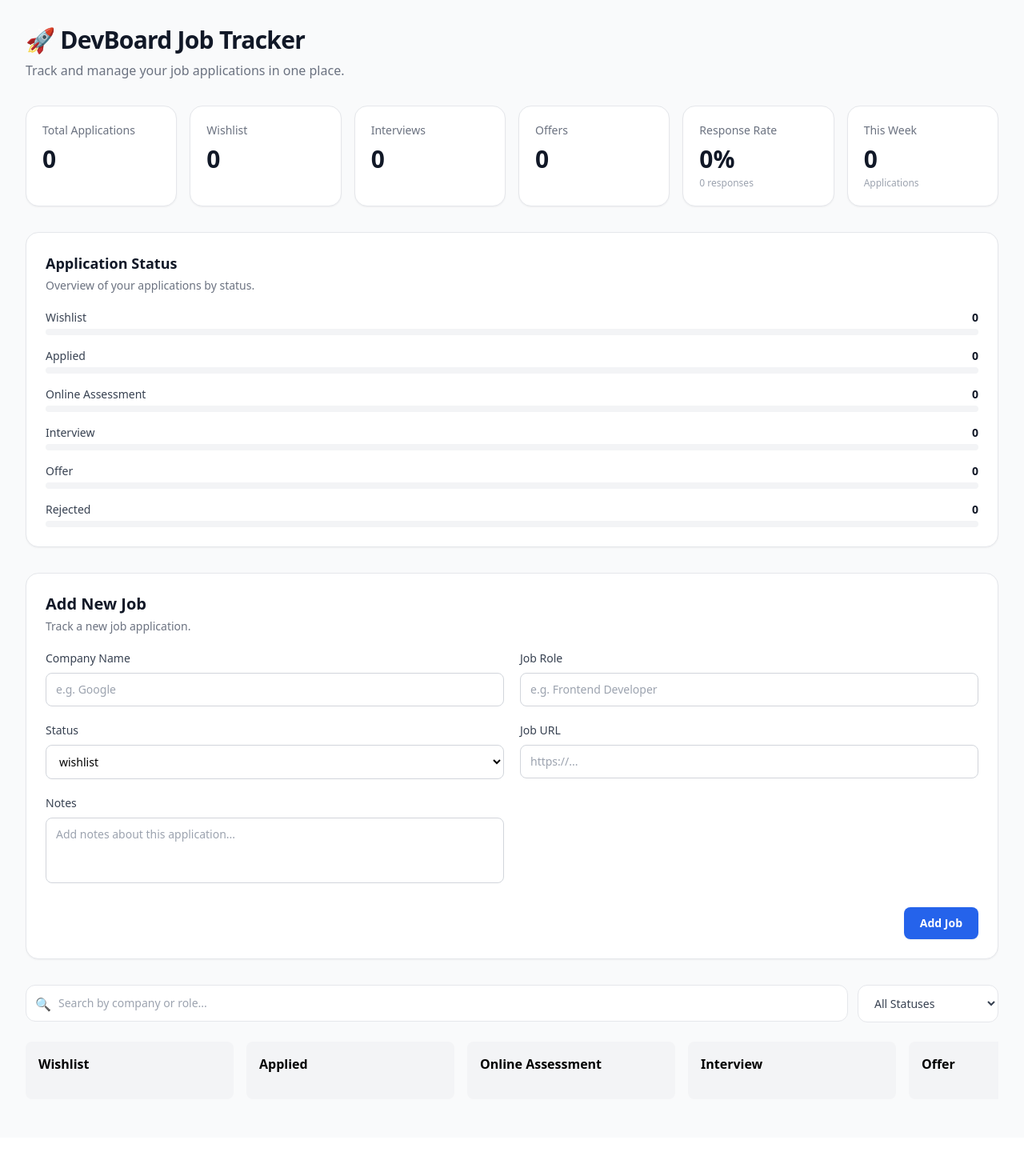
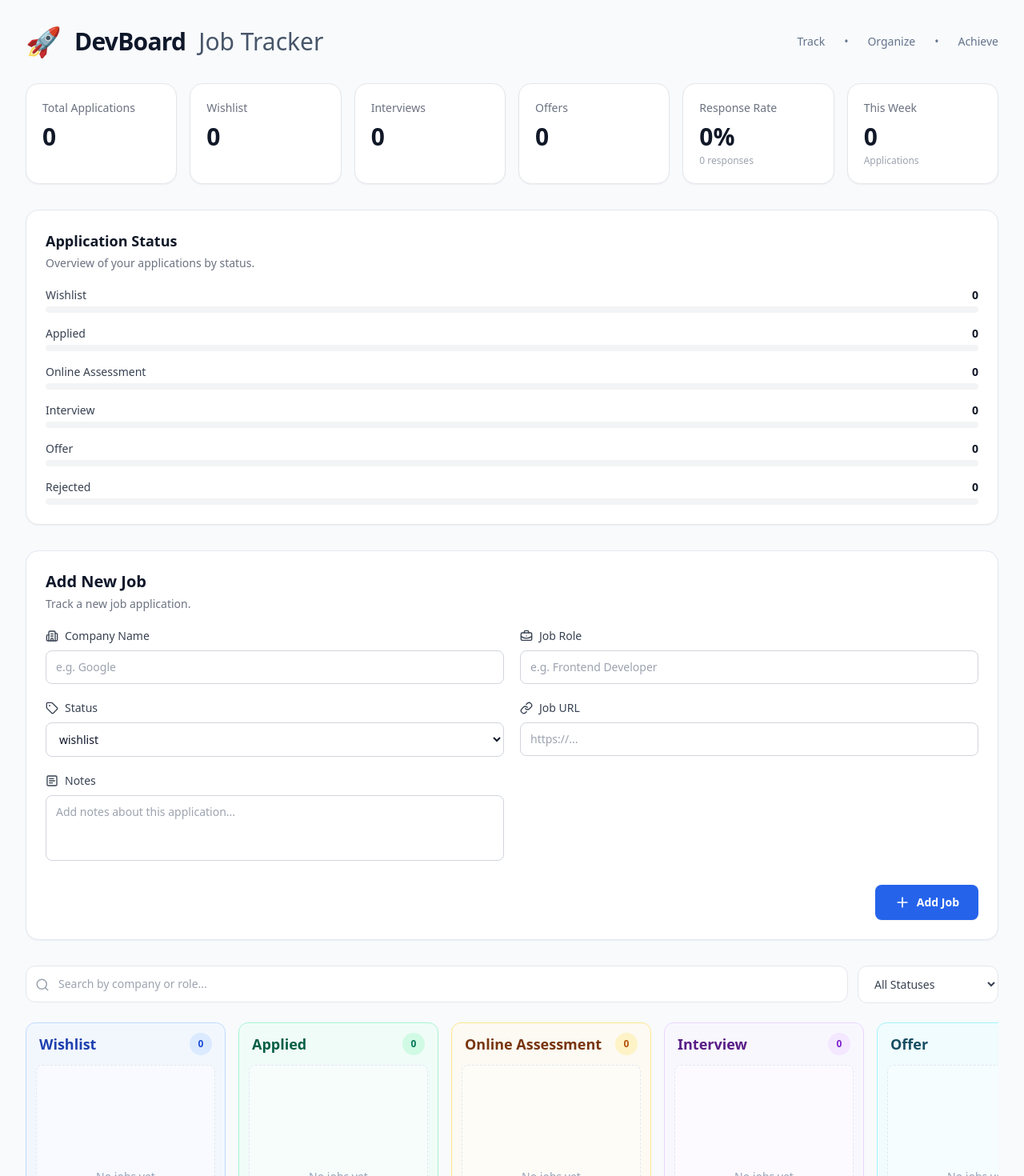
Before and after one commit to Shifa200/devboard, a React (Vite) app: page / in a window 1280 px wide. Shown: the top 1470 px of the page at 80% size. Before the commit the page ends 1422 px from the top, so only its background shows below. Built offline with nearby package versions, Linux system fonts and the light colour scheme.

Commit message:
Improve job card UI and interactions

```diff
--- a/package.json
+++ b/package.json
@@ -11,6 +11,7 @@
   },
   "dependencies": {
     "@dnd-kit/core": "^6.3.1",
+    "lucide-react": "^1.48.0",
     "react": "^19.2.5",
     "react-dom": "^19.2.5"
   },
--- a/src/App.jsx
+++ b/src/App.jsx
@@ -1,6 +1,7 @@
 import { useState, useEffect } from "react";
 import { DndContext } from "@dnd-kit/core";
 import Column from "./components/Column";
+import { Building2, BriefcaseBusiness, Tag, Plus, Search, Link, SquareText } from "lucide-react";
 
 // Board columns used to organize job applications by status
 const columns = [
@@ -247,7 +248,7 @@ function App() {
   }).length;
 
   return (
-    <div className="min-h-screen bg-gray-50 px-4 py-8 md:px-8">
+    <div className="min-h-screen bg-slate-50 px-6 py-8 md:px-8 text-slate-900">
       {toast && (
         <div className="fixed bottom-6 right-6 z-50 rounded-xl border border-gray-200 bg-white px-5 py-3 text-sm font-medium text-gray-800 shadow-lg">
           {toast}
@@ -256,14 +257,26 @@ function App() {
 
       <div className="mx-auto max-w-7xl">
         {/* Header */}
-        <div className="mb-8">
-          <h1 className="text-3xl font-bold tracking-tight text-gray-900">
-            🚀 DevBoard Job Tracker
-          </h1>
+        <div className="mb-8 flex items-center justify-between">
+          <div className="flex items-center gap-4">
+            <div className="text-4xl">🚀</div>
 
-          <p className="mt-2 text-gray-500">
-            Track and manage your job applications in one place.
-          </p>
+            <h1 className="text-3xl font-bold tracking-tight text-slate-900">
+              DevBoard
+            </h1>
+
+            <span className="text-3xl font-medium text-slate-600">
+              Job Tracker
+            </span>
+          </div>
+
+          <div className="hidden items-center gap-6 text-sm font-medium text-slate-500 md:flex">
+            <span>Track</span>
+            <span>•</span>
+            <span>Organize</span>
+            <span>•</span>
+            <span>Achieve</span>
+          </div>
         </div>
 
         <div className="mb-8 grid grid-cols-2 gap-4 md:grid-cols-6">
@@ -368,9 +381,9 @@ function App() {
         </div>
 
         {/* Add / Edit Job Form */}
-        <div className="mb-8 rounded-2xl border border-gray-200 bg-white p-6 shadow-sm">
+        <div className="mb-8 rounded-2xl border border-slate-200 bg-white p-6 shadow-sm">
           <div className="mb-5">
-            <h2 className="text-xl font-bold text-gray-900">
+            <h2 className="text-xl font-bold text-slate-900">
               {editingJobId !== null ? "Edit Job" : "Add New Job"}
             </h2>
 
@@ -384,7 +397,8 @@ function App() {
           <div className="grid grid-cols-1 gap-5 md:grid-cols-2">
             {/* Company */}
             <div>
-              <label className="mb-2 block text-sm font-medium text-gray-700">
+              <label className="mb-2 flex items-center gap-2 text-sm font-medium text-gray-700">
+                <Building2 size={16} />
                 Company Name
               </label>
 
@@ -405,7 +419,7 @@ function App() {
                     });
                   }
                 }}
-                className={`w-full rounded-lg border px-3 py-2.5 text-sm outline-none transition ${
+                className={`w-full rounded-lg border px-3 py-2.5 text-sm outline-none placeholder:text -slate-400 transition ${
                   errors.company
                     ? "border-red-500 focus:ring-2 focus:ring-red-100"
                     : "border-gray-300 focus:border-blue-500 focus:ring-2 focus:ring-blue-100"
@@ -413,13 +427,14 @@ function App() {
               />
 
               {errors.company && (
-                <p className="mt-1.5 text-xs text-red-500">{errors.company}</p>
+                <p className="mt-1.5 text-xs text-red-500">⚠ {errors.company}</p>
               )}
             </div>
 
             {/* Job Role */}
             <div>
-              <label className="mb-2 block text-sm font-medium text-gray-700">
+              <label className="mb-2 flex items-center gap-2 text-sm font-medium text-gray-700">
+                 <BriefcaseBusiness size={16} />
                 Job Role
               </label>
 
@@ -448,14 +463,16 @@ function App() {
               />
 
               {errors.role && (
-                <p className="mt-1.5 text-xs text-red-500">{errors.role}</p>
+                <p className="mt-1.5 text-xs text-red-500">⚠ {errors.role}</p>
               )}
             </div>
 
             {/* Status */}
             <div>
-              <label className="mb-2 block text-sm font-medium text-gray-700">
+              <label className="mb-2 flex items-center gap-2 text-sm font-medium text-gray-700">
+                <Tag size={16} />
                 Status
+
               </label>
 
               <select
@@ -478,7 +495,8 @@ function App() {
 
             {/* Job URL */}
             <div>
-              <label className="mb-2 block text-sm font-medium text-gray-700">
+              <label className="mb-2 flex items-center gap-2 text-sm font-medium text-gray-700">
+                <Link size={16} />
                 Job URL
               </label>
 
@@ -498,7 +516,8 @@ function App() {
 
             {/* Notes */}
             <div>
-              <label className="mb-2 block text-sm font-medium text-gray-700">
+              <label className="mb-2 flex items-center gap-2 text-sm font-medium text-gray-700">
+               <SquareText size={16} />
                 Notes
               </label>
 
@@ -532,8 +551,9 @@ function App() {
             <button
               type="button"
               onClick={handleSubmit}
-              className="rounded-lg bg-blue-600 px-5 py-2.5 text-sm font-semibold text-white shadow-sm transition hover:bg-blue-700"
+              className="flex items-center gap-2 rounded-lg bg-blue-600 px-6 py-3 text-sm font-semibold text-white shadow-sm transition hover:bg-blue-700 hover:shadow-md active:scale-[0.98]"
             >
+              <Plus className="h-5 w-5" />
               {editingJobId !== null ? "Update Job" : "Add Job"}
             </button>
           </div>
@@ -543,7 +563,7 @@ function App() {
           {/* Search */}
           <div className="relative flex-1">
             <span className="absolute left-3 top-1/2 -translate-y-1/2 text-gray-400">
-              🔍
+              <Search size={18} />
             </span>
 
             <input
--- a/src/components/Column.jsx
+++ b/src/components/Column.jsx
@@ -6,18 +6,83 @@ function Column({ column, jobs, onDelete, onEdit }) {
     id: column,
   });
 
+  const columnStyles = {
+    wishlist: {
+      wrapper: "border-blue-200 bg-blue-50/60",
+      header: "text-blue-800",
+      count: "bg-blue-100 text-blue-700",
+    },
+
+    applied: {
+      wrapper: "border-emerald-200 bg-emerald-50/60",
+      header: "text-emerald-800",
+      count: "bg-emerald-100 text-emerald-700",
+    },
+
+    "online assessment": {
+      wrapper: "border-amber-200 bg-amber-50/60",
+      header: "text-amber-900",
+      count: "bg-amber-100 text-amber-700",
+    },
+
+    interview: {
+      wrapper: "border-purple-200 bg-purple-50/60",
+      header: "text-purple-900",
+      count: "bg-purple-100 text-purple-700",
+    },
+
+    offer: {
+      wrapper: "border-cyan-200 bg-cyan-50/60",
+      header: "text-cyan-900",
+      count: "bg-cyan-100 text-cyan-700",
+    },
+
+    rejected: {
+      wrapper: "border-rose-200 bg-rose-50/60",
+      header: "text-rose-900",
+      count: "bg-rose-100 text-rose-700",
+    },
+  };
+
+  const style = columnStyles[column] || {
+    wrapper: "border-gray-200 bg-gray-50",
+    header: "text-gray-900",
+    count: "bg-gray-100 text-gray-700",
+  };
+
+  const formattedColumn = column
+    .split(" ")
+    .map(
+      (word) => word.charAt(0).toUpperCase() + word.slice(1),
+    )
+    .join(" ");
+
   return (
     <div
       ref={setNodeRef}
-      className={`min-w-[260px] rounded-lg p-4 ${
-        isOver ? "bg-blue-100" : "bg-gray-100"
+      className={`min-w-[250px] flex-1 rounded-xl border p-3 transition ${
+        style.wrapper
+      } ${
+        isOver
+          ? "ring-2 ring-blue-400 ring-offset-2"
+          : ""
       }`}
     >
-      <h2 className="mb-4 font-semibold capitalize">
-        {column}
+      {/* Column Header */}
+      <div className="mb-3 flex items-center justify-between px-1">
+        <h2 className={`text-lg font-bold ${style.header}`}>
+          {formattedColumn}
         </h2>
 
-      <div className="space-y-3">
+        <span
+          className={`flex h-7 min-w-7 items-center justify-center rounded-full px-2 text-xs font-bold ${style.count}`}
+        >
+          {jobs.length}
+        </span>
+      </div>
+
+      {/* Jobs */}
+      <div className="min-h-[340px] space-y-3">
         {jobs.map((job) => (
           <JobCard
             key={job.id}
@@ -26,6 +91,15 @@ function Column({ column, jobs, onDelete, onEdit }) {
             onEdit={onEdit}
           />
         ))}
+
+        {/* Empty column */}
+        {jobs.length === 0 && (
+          <div className="flex min-h-[280px] items-center justify-center rounded-lg border border-dashed border-slate-200 bg-white/40">
+            <p className="text-sm text-slate-400">
+              No jobs yet
+            </p>
+          </div>
+        )}
       </div>
     </div>
   );
--- a/src/components/JobCard.jsx
+++ b/src/components/JobCard.jsx
@@ -2,18 +2,12 @@ import { useState } from "react";
 import { useDraggable } from "@dnd-kit/core";
 
 function JobCard({ job, onDelete, onEdit }) {
-  const formattedDate = job.createdAt
-    ? new Date(job.createdAt).toLocaleDateString("en-IN", {
-        day: "numeric",
-        month: "short",
-        year: "numeric",
-      })
-    : null;
   const [menuOpen, setMenuOpen] = useState(false);
 
-  const { attributes, listeners, setNodeRef, transform } = useDraggable({
-    id: job.id,
-  });
+  const { attributes, listeners, setNodeRef, transform } =
+    useDraggable({
+      id: job.id,
+    });
 
   const style = transform
     ? {
@@ -26,35 +20,28 @@ function JobCard({ job, onDelete, onEdit }) {
       ref={setNodeRef}
       style={style}
       {...attributes}
-      {...listeners}
-      className="relative cursor-grab rounded-lg border bg-white p-4 shadow-sm"
+      className="relative rounded-xl border border-slate-200 bg-white p-4 shadow-sm transition hover:shadow-md"
     >
-      <div className="flex items-start justify-between gap-3">
-        {/* Job information */}
-        <div className="min-w-0">
-          <h3 className="font-semibold text-gray-900">{job.company}</h3>
+      <div className="flex items-start gap-3">
 
-          <p className="mt-1 text-sm text-gray-500">{job.role}</p>
-          <span
-            className={`mt-3 inline-block rounded-full px-2.5 py-1 text-xs font-medium ${
-              job.status === "wishlist"
-                ? "bg-gray-100 text-gray-700"
-                : job.status === "applied"
-                  ? "bg-blue-100 text-blue-700"
-                  : job.status === "online assessment"
-                    ? "bg-purple-100 text-purple-700"
-                    : job.status === "interview"
-                      ? "bg-yellow-100 text-yellow-700"
-                      : job.status === "offer"
-                        ? "bg-green-100 text-green-700"
-                        : "bg-red-100 text-red-700"
-            }`}
-          >
-            {job.status
-              .split(" ")
-              .map((word) => word.charAt(0).toUpperCase() + word.slice(1))
-              .join(" ")}
-          </span>
+        {/* Drag Handle */}
+        <button
+          {...listeners}
+          className="mt-1 cursor-grab touch-none text-slate-400 hover:text-slate-700 active:cursor-grabbing"
+          title="Drag job"
+        >
+          ⠿
+        </button>
+
+        {/* Job Information */}
+        <div className="min-w-0 flex-1">
+          <h3 className="truncate font-semibold text-slate-900">
+            {job.company}
+          </h3>
+
+          <p className="mt-1 truncate text-sm text-slate-500">
+            {job.role}
+          </p>
 
           {/* Job URL */}
           {job.url && (
@@ -64,7 +51,7 @@ function JobCard({ job, onDelete, onEdit }) {
               rel="noopener noreferrer"
               onPointerDown={(e) => e.stopPropagation()}
               onClick={(e) => e.stopPropagation()}
-              className="mt-3 inline-flex items-center gap-1 text-xs font-medium text-blue-600 hover:text-blue-700 hover:underline"
+              className="mt-2 inline-flex items-center gap-1 text-xs font-medium text-blue-600 hover:text-blue-700 hover:underline"
             >
               🔗 View Job
             </a>
@@ -72,27 +59,21 @@ function JobCard({ job, onDelete, onEdit }) {
 
           {/* Notes */}
           {job.notes && (
-            <p className="mt-3 line-clamp-2 text-xs text-gray-500">
+            <p className="mt-2 line-clamp-2 text-xs text-slate-500">
               📝 {job.notes}
-            </p>
-          )}
-
-          {formattedDate && (
-            <p className="mt-3 text-xs text-gray-400">
-              Applied {formattedDate}
             </p>
           )}
         </div>
 
-        {/* Three-dot menu */}
+        {/* Three Dot Menu */}
         <div className="relative shrink-0">
           <button
             onPointerDown={(e) => e.stopPropagation()}
             onClick={(e) => {
               e.stopPropagation();
-              setMenuOpen(!menuOpen);
+              setMenuOpen((current) => !current);
             }}
-            className="flex h-8 w-8 items-center justify-center rounded-md text-xl font-bold text-gray-600 transition hover:bg-gray-100 hover:text-gray-900"
+            className="flex h-8 w-8 items-center justify-center rounded-md text-xl font-bold leading-none text-slate-700 transition hover:bg-slate-100 hover:text-slate-950"
             title="More options"
           >
             ⋮
@@ -100,7 +81,7 @@ function JobCard({ job, onDelete, onEdit }) {
 
           {menuOpen && (
             <div
-              className="absolute right-0 top-9 z-50 w-32 rounded-lg border border-gray-200 bg-white py-1 shadow-lg"
+              className="absolute right-0 top-9 z-50 w-32 overflow-hidden rounded-lg border border-slate-200 bg-white py-1 shadow-lg"
               onPointerDown={(e) => e.stopPropagation()}
             >
               <button
@@ -109,7 +90,7 @@ function JobCard({ job, onDelete, onEdit }) {
                   onEdit(job);
                   setMenuOpen(false);
                 }}
-                className="flex w-full items-center px-3 py-2 text-sm text-gray-700 hover:bg-gray-100"
+                className="flex w-full items-center gap-2 px-3 py-2 text-sm text-slate-700 hover:bg-slate-100"
               >
                 ✏️ Edit
               </button>
@@ -120,7 +101,7 @@ function JobCard({ job, onDelete, onEdit }) {
                   onDelete(job.id);
                   setMenuOpen(false);
                 }}
-                className="flex w-full items-center px-3 py-2 text-sm text-red-600 hover:bg-red-50"
+                className="flex w-full items-center gap-2 px-3 py-2 text-sm text-red-600 hover:bg-red-50"
               >
                 🗑 Delete
               </button>
```
Also changed, not shown: 1 other file (tests, documents, lock files or other folders). Lines whose indentation alone changed are shown as unchanged.
